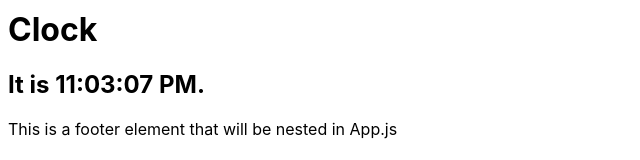
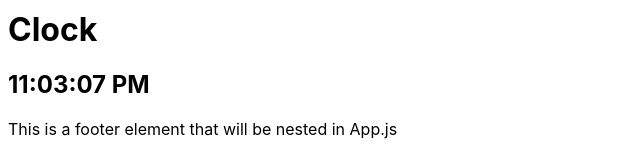
Before and after one commit to ktapia576/react-playground, a React (Create React App) app: page / in a window 1280 px wide. Shown: the part 374-534 px from the top of the page, without its empty margins (0-640 px from the left). Built offline with nearby package versions, Linux system fonts and the light colour scheme.

Commit message:
Add FormattedDate component

```diff
--- a/src/Clock.js
+++ b/src/Clock.js
@@ -1,4 +1,5 @@
 import React from "react";
+import FormattedDate from "./FormattedDate";
 
 class Clock extends React.Component {
     constructor(props) {
@@ -27,7 +28,7 @@ class Clock extends React.Component {
         return (
             <div>
               <h1>Clock</h1>
-              <h2>It is {this.state.date.toLocaleTimeString()}.</h2>
+              <FormattedDate date={this.state.date}/>
             </div>
         );
     }
--- /dev/null
+++ b/src/FormattedDate.js
@@ -0,0 +1,7 @@
+function FormattedDate(props) {
+    return (
+        <h2>{props.date.toLocaleTimeString()}</h2>
+    )
+}
+
+export default FormattedDate;
```
